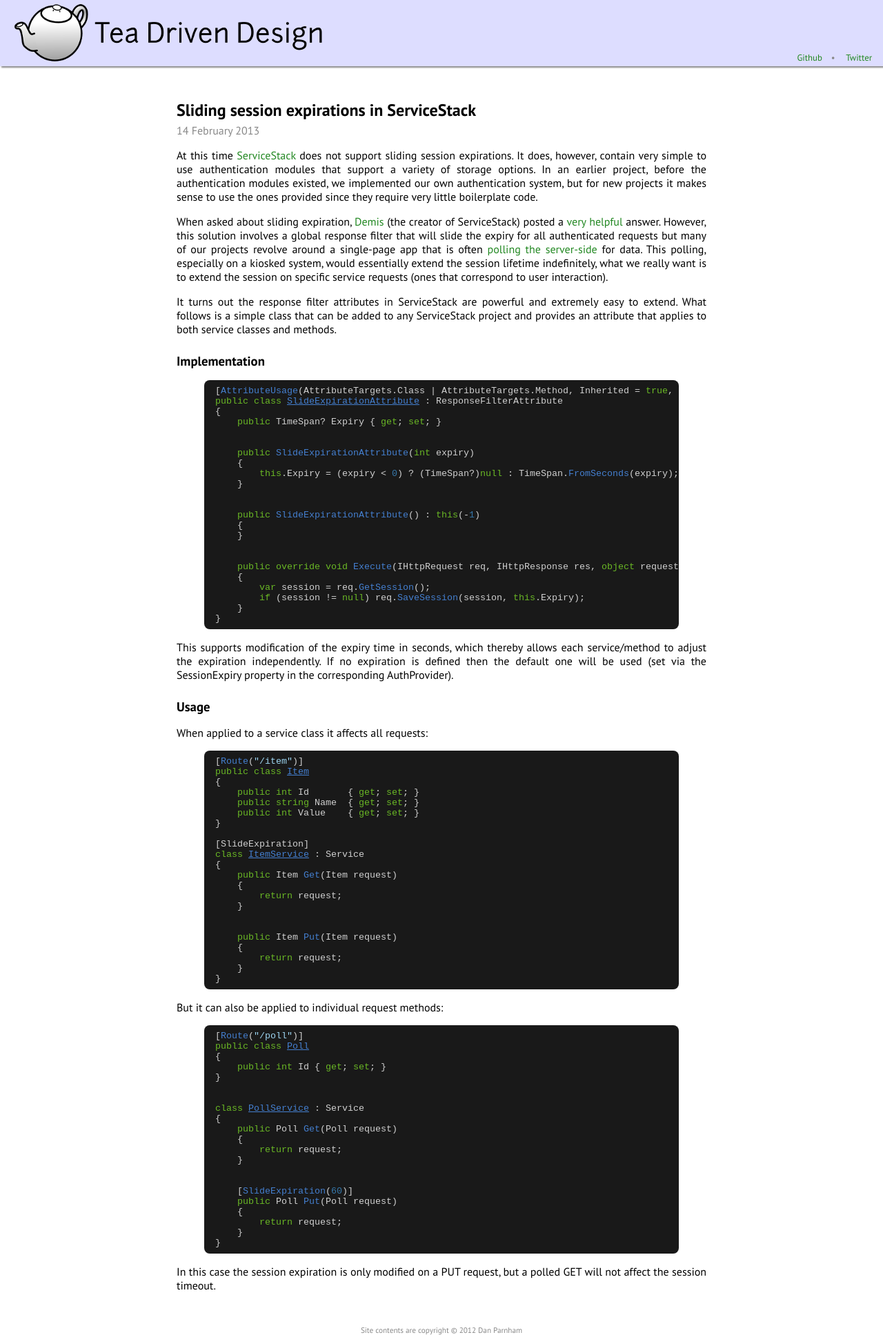
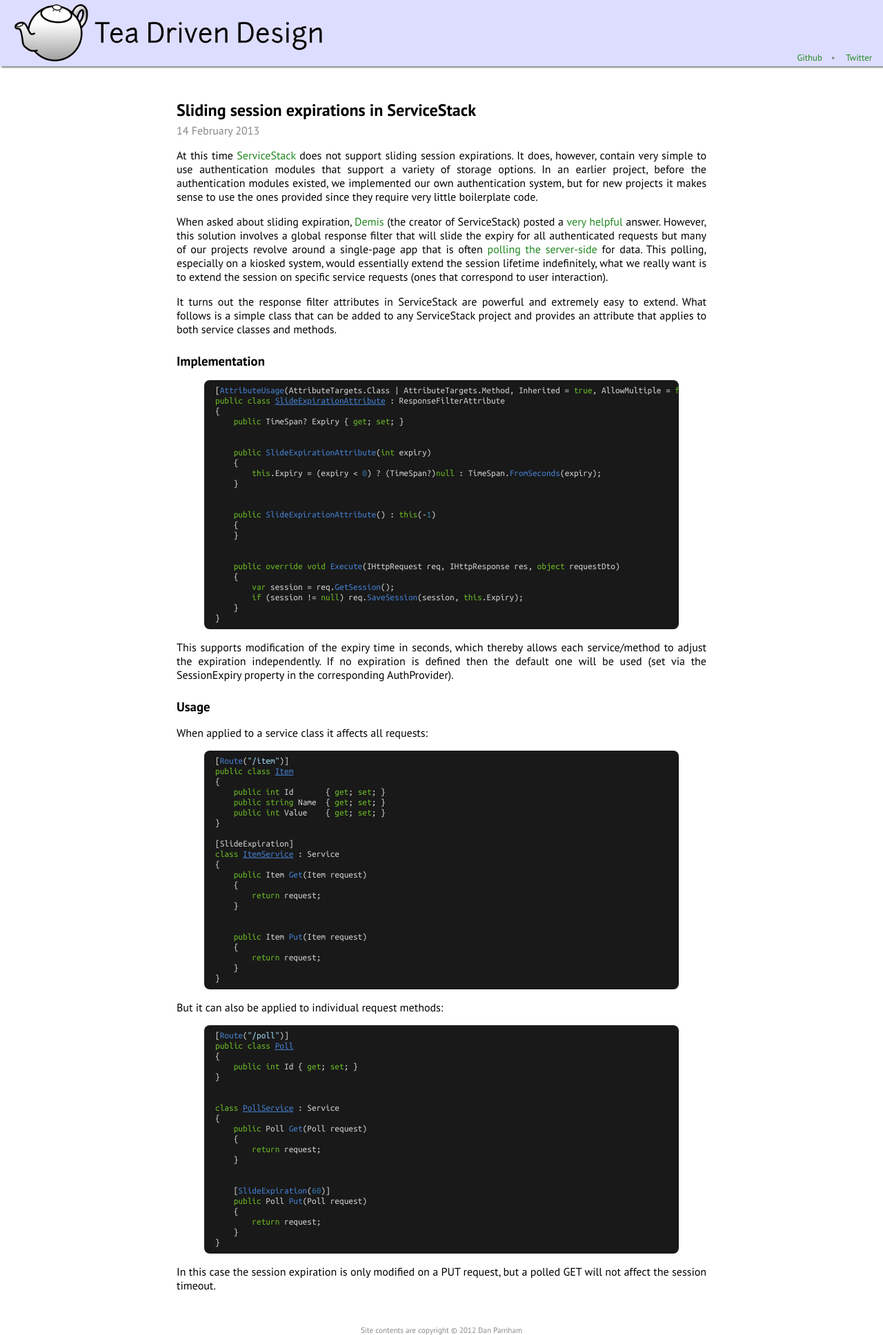
Before and after one commit to kleopatra999/parnham.github.com, a Jekyll site: the page built from _posts/2013-02-14-sliding-sessions-in-service-stack.md, in a window 1280 px wide. Shown: the whole page at 69% size. Built offline with Jekyll 4.4.1, drawn with Linux system fonts in a browser that asks for light colours.

Commit message:
Style changes

```diff
--- a/_config.yml
+++ b/_config.yml
@@ -7,4 +7,4 @@
 pygments: true
 lsi: false
 permalink: pretty
-exclude: README.md
+exclude: [ README.md ]
--- a/_layouts/post.html
+++ b/_layouts/post.html
@@ -4,6 +4,6 @@
 
 <div id="post">
 	<h1>{{ page.title }}</h1>
-	<span class="date">{{ page.date | date: "%d %B %Y" }}</span>
+	<span class="date">{{ page.date | date: "%e %B %Y" }}</span>
 	{{ content }}
 </div>
--- a/index.html
+++ b/index.html
@@ -9,7 +9,7 @@
 {% for post in site.posts limit: 5  %}
 	<div class="post">
 		<h1><a href="{{ post.url }}">{{ post.title }}</a></h1>
-		<span class="date">{{ post.date | date: "%d %B %Y" }}</span>
+		<span class="date">{{ post.date | date: "%e %B %Y" }}</span>
 
 		{{ post.content | split:'<!--break-->' | first }}
 
--- a/sitemap.html
+++ b/sitemap.html
@@ -8,6 +8,6 @@
 {% for post in site.posts %}
 	<div class="post">
 		<h1><a href="{{ post.url }}">{{ post.title }}</a></h1>
-		<span class="date">{{ post.date | date: "%d %B %Y" }}</span>
+		<span class="date">{{ post.date | date: "%e %B %Y" }}</span>
 	</div>
 {% endfor %}
--- a/styles/styles.css
+++ b/styles/styles.css
@@ -1,4 +1,5 @@
 @import url(http://fonts.googleapis.com/css?family=PT+Sans:400,700);
+@import url(http://fonts.googleapis.com/css?family=Ubuntu+Mono);
 
 body
 {
@@ -48,7 +49,7 @@
 
 code
 {
-  font-family: "Courier New", "Lucida Console", monospace;
+  font-family: "Ubuntu Mono", monospace;
   color: #efefef;
   tab-size: 4;
   font-size: 10pt;
```
